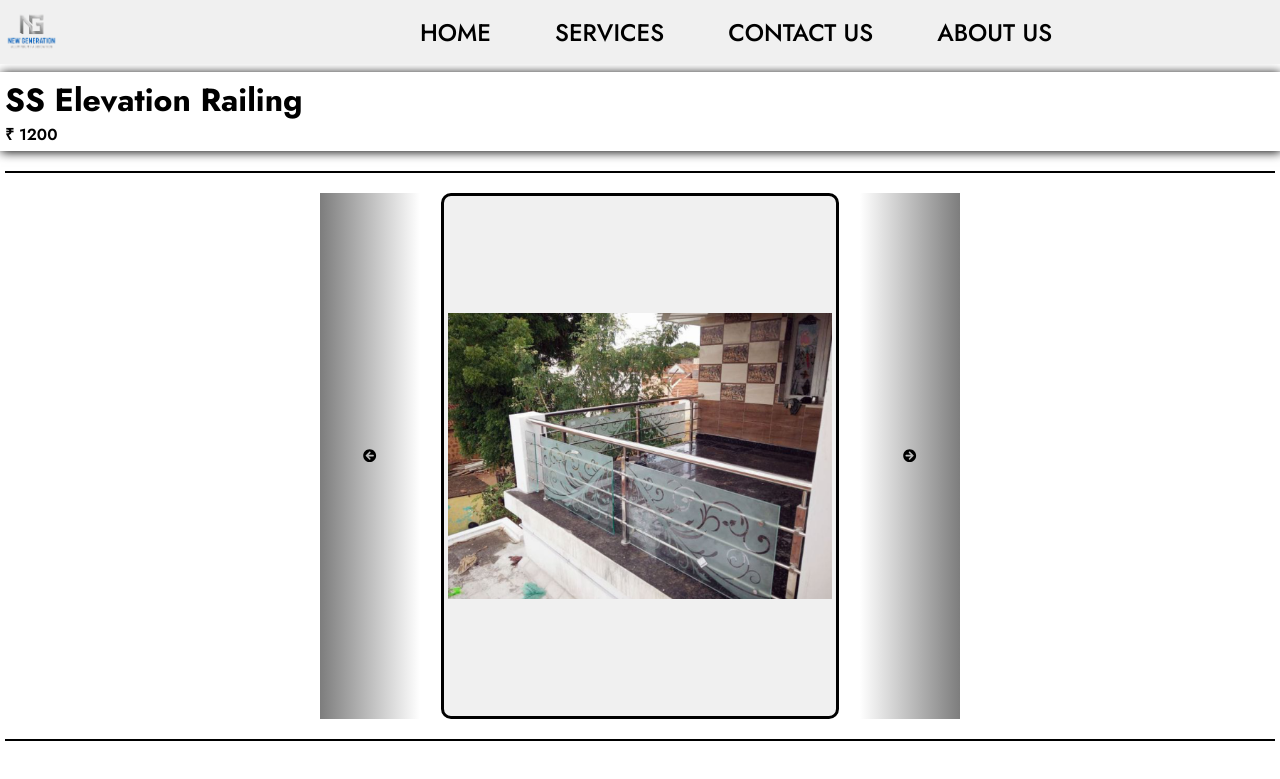
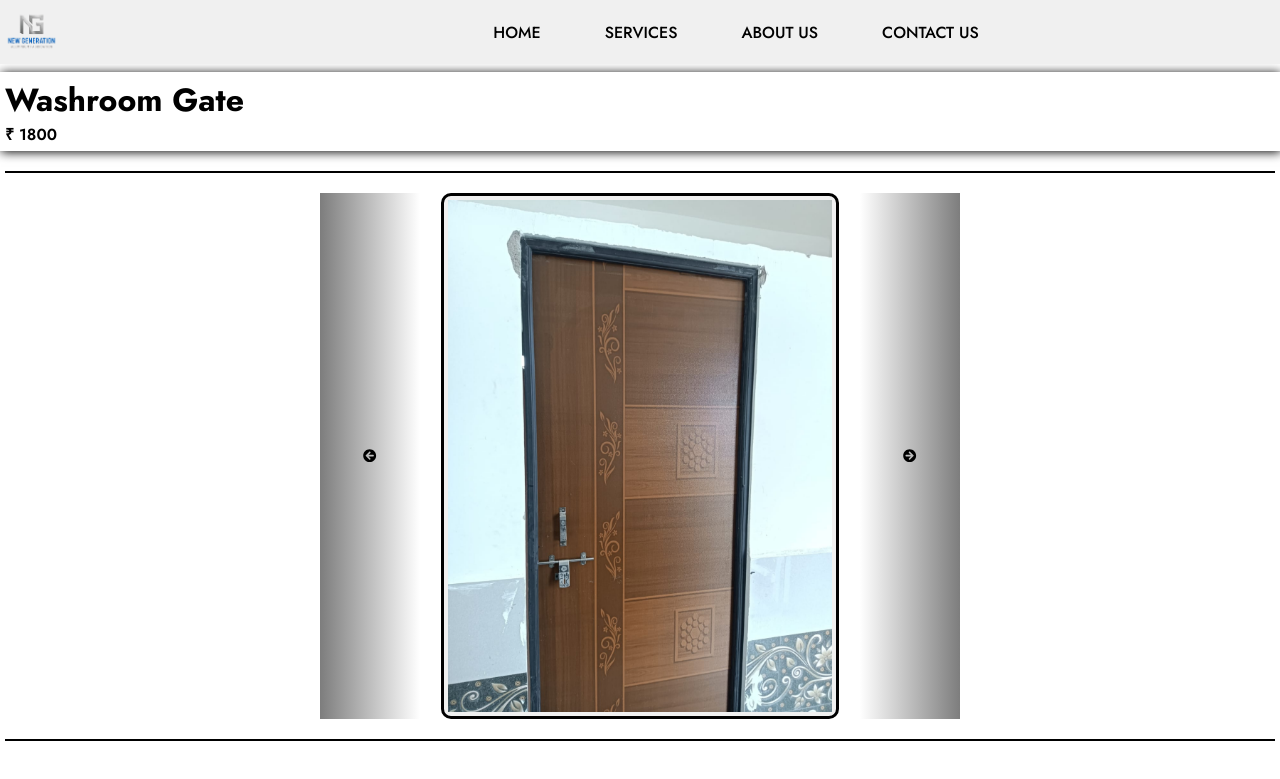
Before and after one commit to kartavya21-dot/NewGenerationAluminium-Fabrication, a React (Vite) app in the folder Frontend/: page /NewGenerationAluminium-Fabrication/product/1 in a window 1280 px wide. Shown: the top 779 px of the page. Built offline with nearby package versions, Linux system fonts and the light colour scheme.

Commit message:
Added link to app

```diff
--- a/Frontend/src/App.jsx
+++ b/Frontend/src/App.jsx
@@ -1,24 +1,30 @@
-import './App.css'
-import { BrowserRouter as Router, Routes, Route } from 'react-router-dom'
-import './assets/assets'
-import Navbar from './Component/Navbar/Navbar'
-import Home from './Pages/Home/Home'
-import Footer from './Component/Footer/Footer'
-import ProductDetail from './Pages/ProductDetail/ProductDetail'
-import { menu_items } from './assets/assets'
+import "./App.css";
+import {
+  BrowserRouter as Router,
+  Routes,
+  Route,
+  BrowserRouter,
+} from "react-router-dom";
+import "./assets/assets";
+import Navbar from "./Component/Navbar/Navbar";
+import Home from "./Pages/Home/Home";
+import Footer from "./Component/Footer/Footer";
+import ProductDetail from "./Pages/ProductDetail/ProductDetail";
+import { menu_items } from "./assets/assets";
 
 function App() {
-
   return (
-    <div className='app'>
-      <Navbar/>
-      <div className="main-content">
-        {/* <Home/> */}
-        <ProductDetail product={menu_items[0]}/>
+    <BrowserRouter basename="/NewGenerationAluminium-Fabrication">
+      <div className="app">
+        <Navbar />
+        <Routes>
+          <Route path="/" element={<Home />} />
+          <Route path="/product/:id" element={<ProductDetail />} />
+        </Routes>
+        <Footer />
       </div>
-      <Footer/>
-    </div>
-  )
+    </BrowserRouter>
+  );
 }
 
-export default App
+export default App;
--- a/Frontend/src/Component/AboutUs/AboutUs.jsx
+++ b/Frontend/src/Component/AboutUs/AboutUs.jsx
@@ -4,7 +4,7 @@ import { photo } from "../../assets/assets";
 
 const AboutUs = () => {
   return (
-    <div className="about-us">
+    <div className="about-us" id="about-us">
       <div className="image">
           <img src={photo.image} alt={photo.name} />
       </div>
--- a/Frontend/src/Component/Category/Category.jsx
+++ b/Frontend/src/Component/Category/Category.jsx
@@ -14,7 +14,7 @@ const Category = ({ selectedCategory, setSelectedCategory }) => {
   };
 
   return (
-    <div className="category">
+    <div className="category" id="category">
       <h1 className="category-heading">Categories</h1>
       <div className="category-list">
         {category.map((item, index) => {
--- a/Frontend/src/Component/Footer/Footer.css
+++ b/Frontend/src/Component/Footer/Footer.css
@@ -1,4 +1,5 @@
 .footer{
+    margin-top: 30px;
     background-color: black;
     color: white;
     width: 100%;
--- a/Frontend/src/Component/Header/Header.jsx
+++ b/Frontend/src/Component/Header/Header.jsx
@@ -5,7 +5,7 @@ import Button from '../Button/Button'
 
 const Header = () => {
   return (
-    <div className='header'>
+    <div className='header' id='header'>
         <h1>Get Your desired furniture</h1>
         <p>You can get your desired doors, windows, and railings at our shop...</p>
         <Button text='Contact us'/>
--- a/Frontend/src/Component/Menu/Menu.jsx
+++ b/Frontend/src/Component/Menu/Menu.jsx
@@ -2,6 +2,7 @@ import React from 'react'
 import { menu_items } from "../../assets/assets";
 import MenuCard from '../MenuCard/MenuCard'
 import "./Menu.css"
+import { Link } from 'react-router-dom';
 
 const Menu = ({ selectedCategory }) => {
 
@@ -12,7 +13,9 @@ const Menu = ({ selectedCategory }) => {
         {
             filteredProduct.map((item, index) => {
                 return(
-                    <MenuCard name={item.name} rate={item.rate} image={item.images[0]}></MenuCard>
+                    <Link to={`product/${index}`}>
+                      <MenuCard name={item.name} rate={item.rate} image={item.images[0]}></MenuCard>
+                    </Link>
                 )
             })
         }
--- a/Frontend/src/Component/Navbar/Navbar.jsx
+++ b/Frontend/src/Component/Navbar/Navbar.jsx
@@ -1,5 +1,5 @@
 import React from 'react'
-import reactLogo from '../../assets/react.svg'
+import { Link } from 'react-router-dom';
 import './Navbar.css'
 import { logo } from '../../assets/assets'
 
@@ -10,10 +10,10 @@ const Navbar = () => {
           <img className='logo-image' src={logo.image} alt='logo'></img>
         </div>
         <ul>
-            <li>HOME</li>
-            <li>SERVICES</li>
-            <li>CONTACT US</li>
-            <li>ABOUT US</li>
+            <Link to="/"><li>HOME</li></Link>
+            <a href='#category'><li>SERVICES</li></a>
+            <a href='#about-us'><li>ABOUT US</li></a>
+            <a href='#header'><li>CONTACT US</li></a>
         </ul>
     </nav>
   )
--- a/Frontend/src/Pages/ProductDetail/ProductDetail.jsx
+++ b/Frontend/src/Pages/ProductDetail/ProductDetail.jsx
@@ -1,9 +1,15 @@
 import React, { useEffect, useState } from "react";
 import "./ProductDetail.css";
 import { FaArrowCircleLeft, FaArrowCircleRight } from "react-icons/fa";
+import { useParams } from "react-router-dom";
+import { menu_items } from "../../assets/assets";
 
-const ProductDetail = ({ product }) => {
+const ProductDetail = () => {
   const [imageIndex, setImageIndex] = useState(0);
+  const { id } = useParams()
+  const product = menu_items[parseInt(id)]
+  // console.log(menu_items[0])
+  console.log(useParams() + id + product);
 
   const handleThumbnailClick = (index) => setImageIndex(index);
 
--- a/Frontend/src/index.css
+++ b/Frontend/src/index.css
@@ -9,6 +9,13 @@
   font-style: normal;
   list-style: none;
 }
+a {
+  color: black;
+  text-decoration: none;
+}
+a:visited{
+  color: black;
+}
 /*
 .font {
 } */
```
